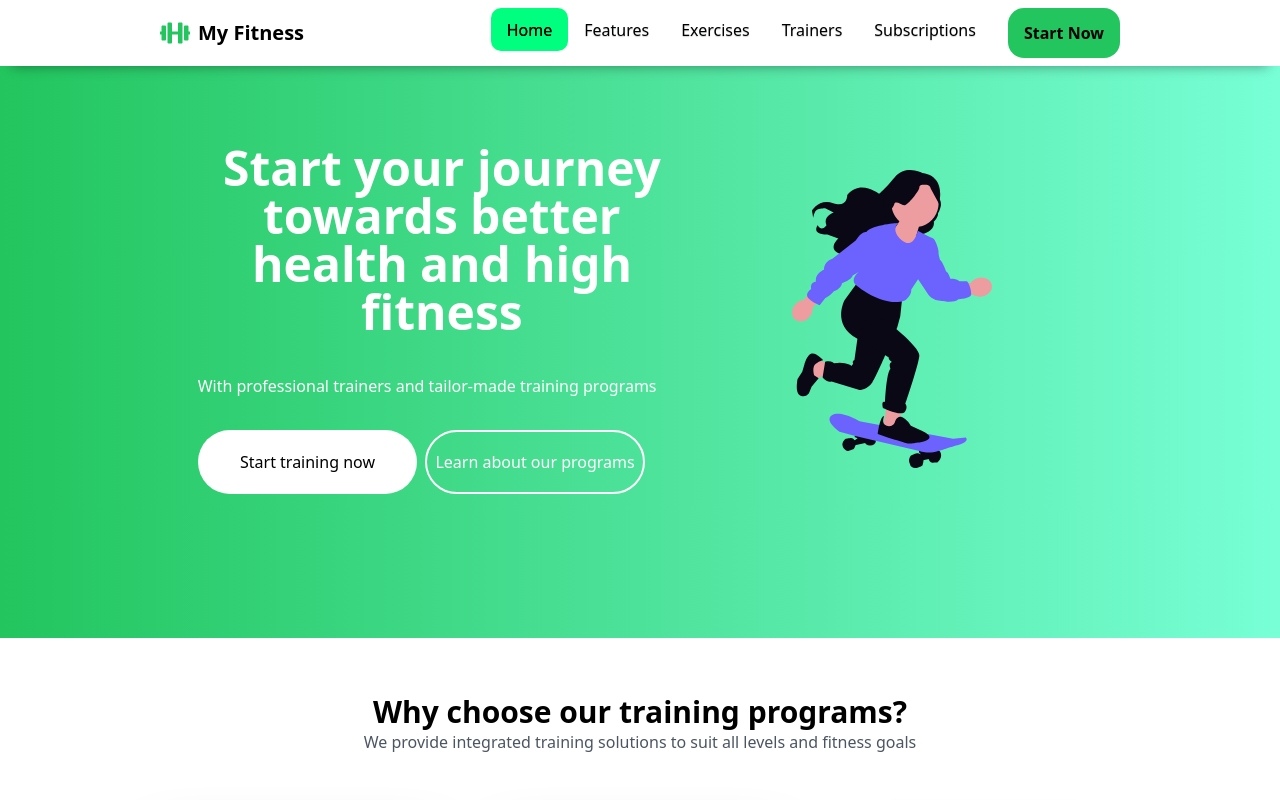
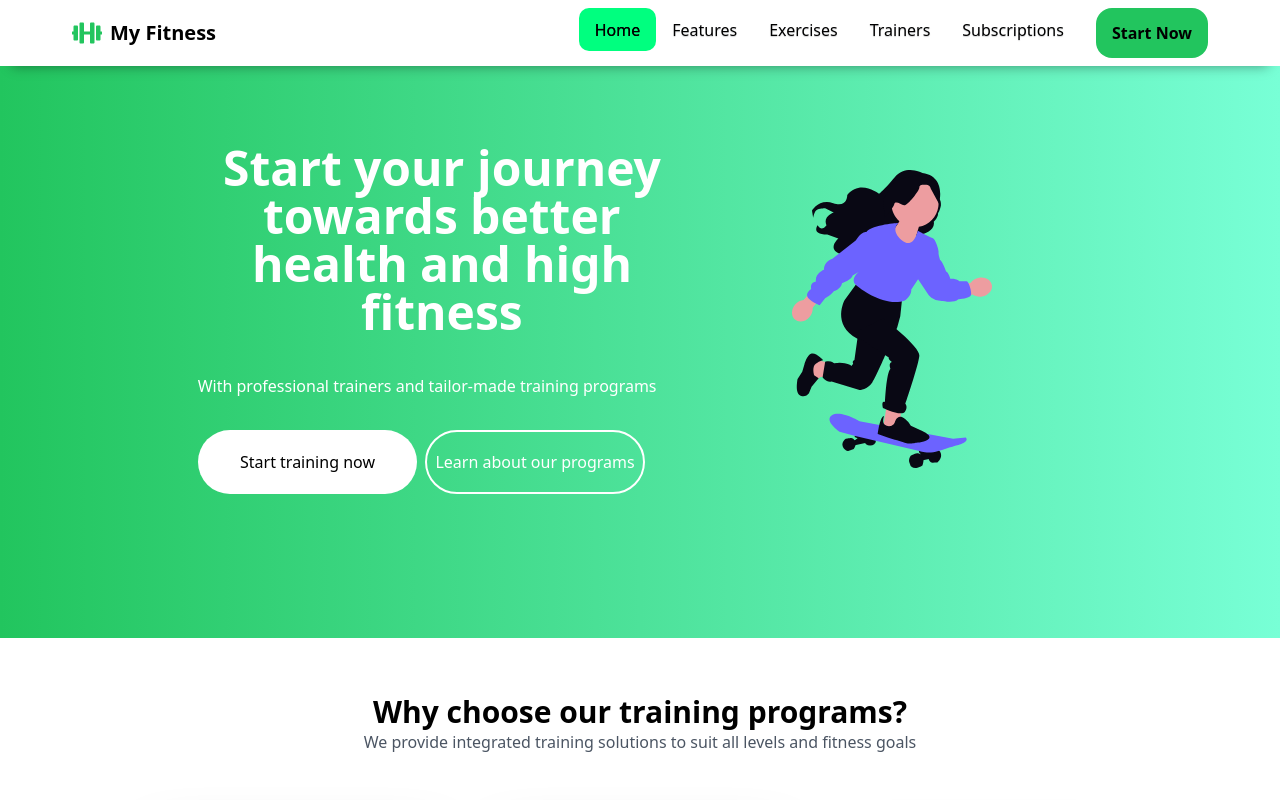
Before and after one commit to William5162A/My-Fitness-Final, a React (Vite) app: page / in a window 1280 px wide. Shown: the top 800 px of the page. Built offline with nearby package versions, Linux system fonts and the light colour scheme.

Commit message:
Update Header.jsx
update header xl , lg

```diff
--- a/src/sections/Header.jsx
+++ b/src/sections/Header.jsx
@@ -20,7 +20,7 @@ const Header = () => {
     //   }
     // };
     const handleResize = debounce(() => {
-      if (window.innerWidth > 1080) setNavBar(false);
+      if (window.innerWidth > 1024) setNavBar(false);
     }, 250);
 
     // استدعاء الدالة عند تحميل الصفحة
@@ -50,7 +50,8 @@ const Header = () => {
 
   return (
     <div className={'p-2 overflow-hidden bg-white text-black fixed top-0 left-0 z-[1110] w-full shadow-[0_12px_12px_-12px_rgba(0,0,0,0.4)]'}>
-      <div className={'md:mx-32 mx-10 xl:mx-[152px] `'}>
+    {/*<div className={'p-2 overflow-hidden bg-white text-black  z-[1110] w-full shadow-[0_12px_12px_-12px_rgba(0,0,0,0.4)]'}>*/}
+      <div className='px-4 md:px-8 lg:px-16 xl:px32 2xl:px-64'>
         <div className={'flex justify-between'}>
           <a href='#home' className={'font-bold flex items-center text-xl  '}>
             <div className={'mr-2 text-3xl text-primary'}>
@@ -60,8 +61,7 @@ const Header = () => {
           </a>
 
           <div>
-            <div style={{height: '50px', position: 'relative' }}
-                 className={'text-black hidden lx:flex'}>
+            <div className={'text-black hidden lg:flex min-h-[50px] relative'}>
               <GooeyNav
                 items={items}
                 particleCount={15}
@@ -77,16 +77,11 @@ const Header = () => {
                 Start Now
               </button>
             </div>
-            {navBar ? <button title={'closeNavBar'} aria-label={'closeNavBar'} className={'lx:hidden text-3xl mt-3'} onClick={() => setNavBar(!navBar)} value={'navButton'}>
+            {navBar ? <button title={'closeNavBar'} aria-label={'closeNavBar'} className={'lg:hidden text-3xl mt-3'} onClick={() => setNavBar(!navBar)} value={'navButton'}>
               <RiCloseLine />
-            </button> :<button title={'OpenNavBar'} aria-label={'OpenNavBar'} className={'lx:hidden text-3xl mt-3'} onClick={() => setNavBar(!navBar)} value={'navButton'}>
+            </button> :<button title={'OpenNavBar'} aria-label={'OpenNavBar'} className={'lg:hidden text-3xl mt-3'} onClick={() => setNavBar(!navBar)} value={'navButton'}>
               <RiMenuLine />
             </button> }
-
-
-
-
-
           </div>
         </div>
 
```
